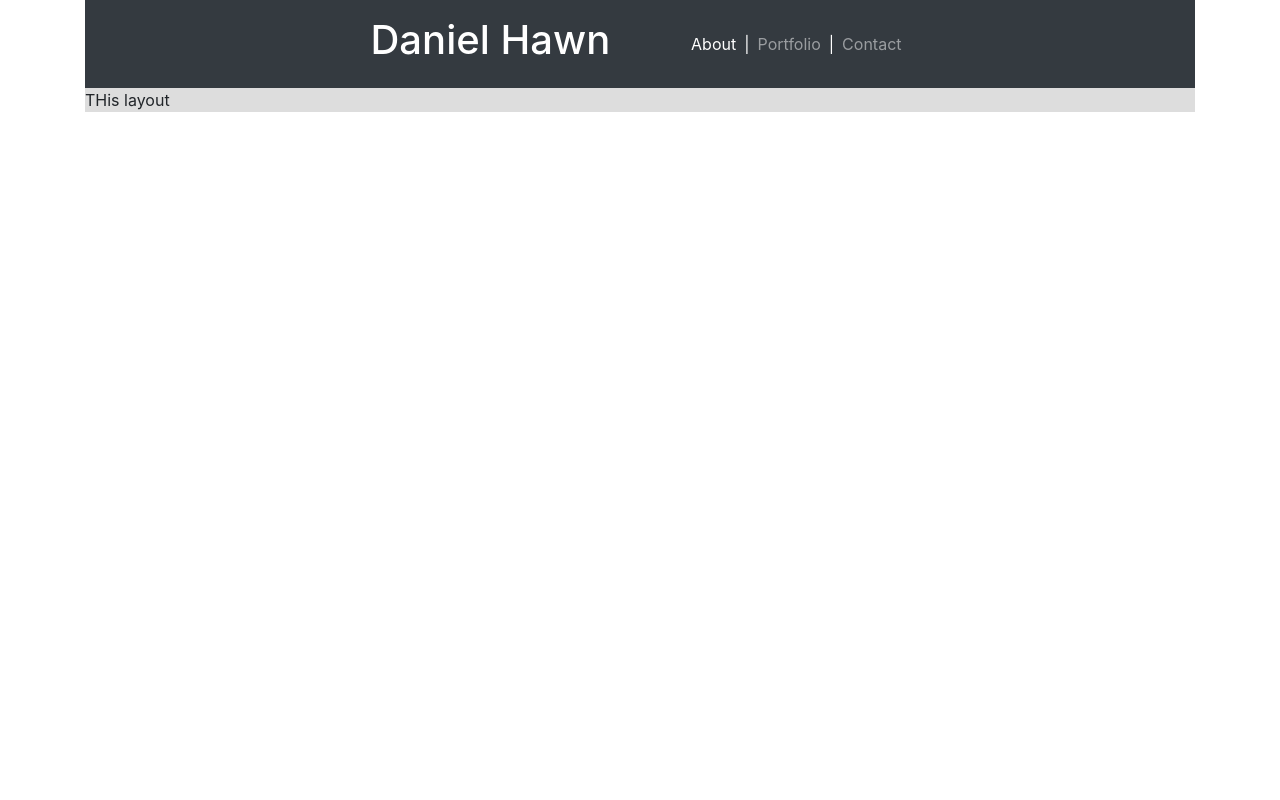
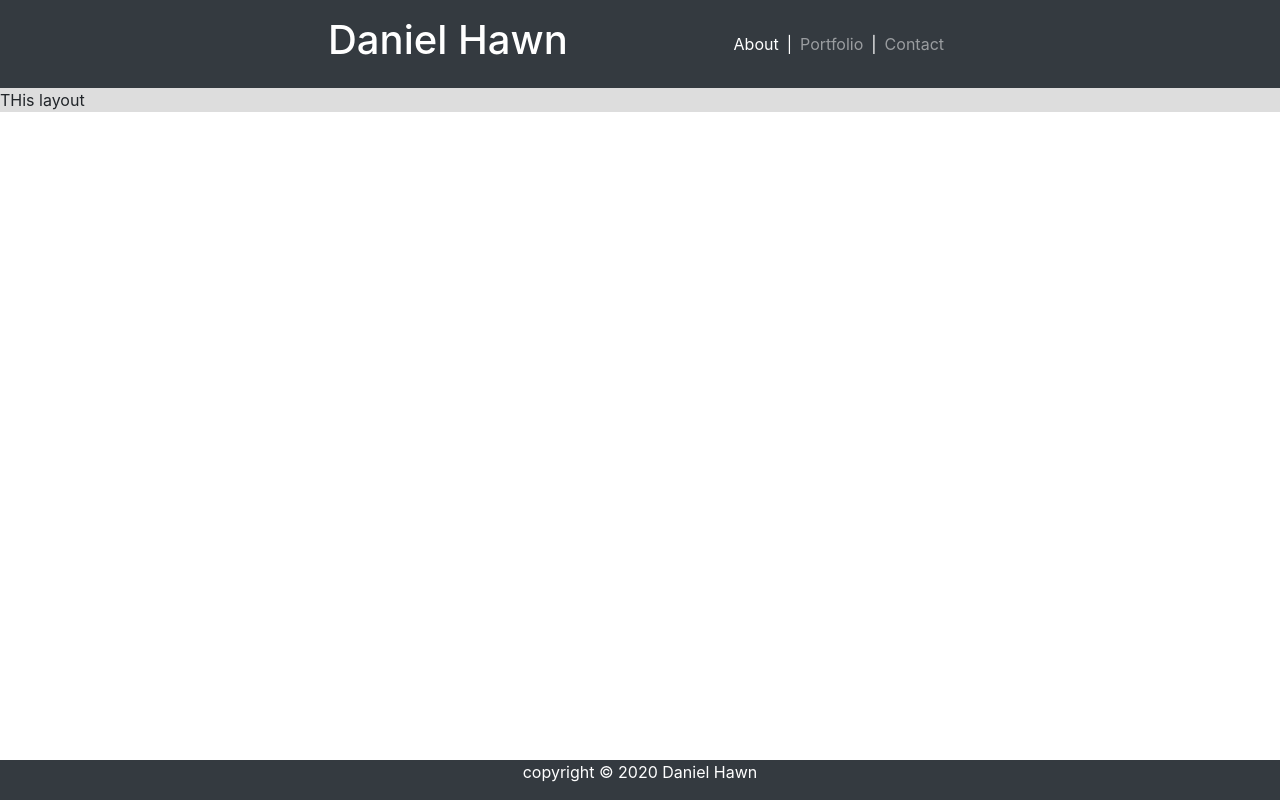
Before and after one commit to danieljhawn/react-next-portfolio, a Next.js app: page / in a window 1280 px wide. Built offline with nearby package versions, Linux system fonts and the light colour scheme.

Commit message:
adds footer to layout

```diff
--- /dev/null
+++ b/components/Footer.js
@@ -0,0 +1,11 @@
+import React from 'react'
+
+function Footer() {
+    return (
+        <div class="fixed-bottom bg-dark text-white text-center pt-6">
+            <p class="pt-6">copyright &copy; 2020 Daniel Hawn</p>
+        </div>
+    )
+}
+
+export default Footer
--- a/components/Header.js
+++ b/components/Header.js
@@ -1,8 +1,8 @@
 import Link from 'next/link';
 
-const linkStyle = {
-    marginRight: 15
-};
+// const linkStyle = {
+//     marginRight: 15
+// };
 
 const Header = () => (
     <div>
--- a/components/MyLayout.js
+++ b/components/MyLayout.js
@@ -1,4 +1,5 @@
 import Header from './Header';
+import Footer from './Footer';
 
 const layoutStyle = {
 //   margin: 10,
@@ -11,6 +12,7 @@ const Layout = props => (
   <div style={layoutStyle}>
     <Header />
     {props.children}
+    <Footer />
   </div>
 );
 
--- a/pages/about.js
+++ b/pages/about.js
@@ -40,9 +40,7 @@ function About() {
             </div>
         </div>
 
-        <div class="fixed-bottom bg-dark text-white text-center pt-6">
-            <p class="pt-6">copyright &copy; 2020 Daniel Hawn</p>
-        </div>
+
     </Layout>
 }
 
--- a/pages/index.js
+++ b/pages/index.js
@@ -4,14 +4,14 @@ import Layout from '../components/MyLayout'
 // import Link from 'next/link';
 
 const Home = () => (
-  <div className="container">
+  <Layout>
     <Head>
       <title>Daniel Hawn's Portfolio</title>
       <link rel="icon" href="/favicon.ico" />
       <link rel="stylesheet" href="https://stackpath.bootstrapcdn.com/bootstrap/4.3.1/css/bootstrap.min.css" integrity="sha384-ggOyR0iXCbMQv3Xipma34MD+dH/1fQ784/j6cY/iJTQUOhcWr7x9JvoRxT2MZw1T" crossorigin="anonymous" />
     </Head>
-    <Layout><p>THis layout</p></Layout>
-  </div>
+    <p>THis layout</p>
+  </Layout>
 )
 
 export default Home
```
